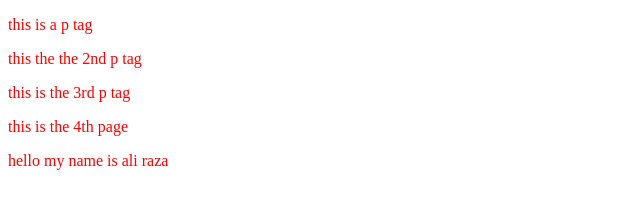
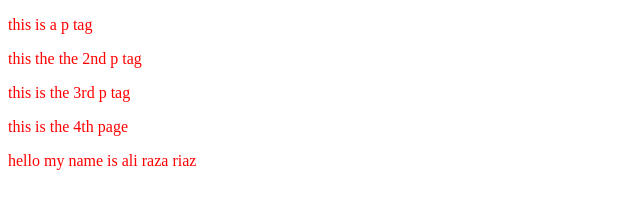
Before and after one commit to Alirazariaz42/testingMyskills, a plain HTML site: page index.html in a window 1280 px wide. Shown: the full height of the page, 0-640 px from the left. Drawn offline with Linux system fonts and the light colour scheme.

Commit message:
add father name

```diff
--- a/index.html
+++ b/index.html
@@ -11,6 +11,6 @@
   <p> this the the 2nd p tag</p>
   <p> this is the 3rd p tag</p>
   <p> this is the  4th page</p>
-  <p> hello my name  is ali raza</p>
+  <p> hello my name is ali raza riaz</p>
 </body>
 </html>
```
